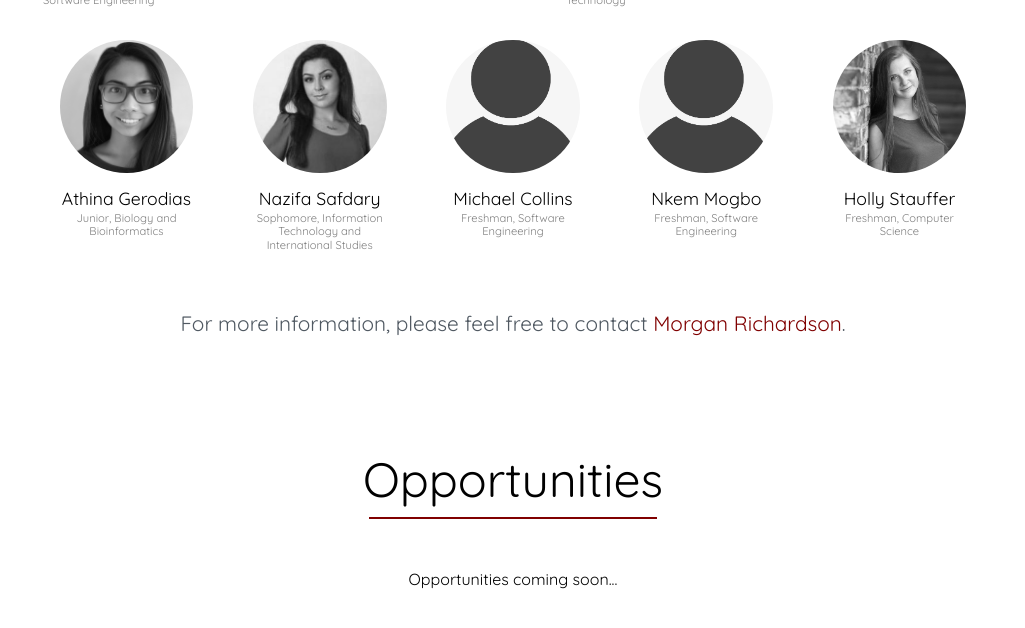
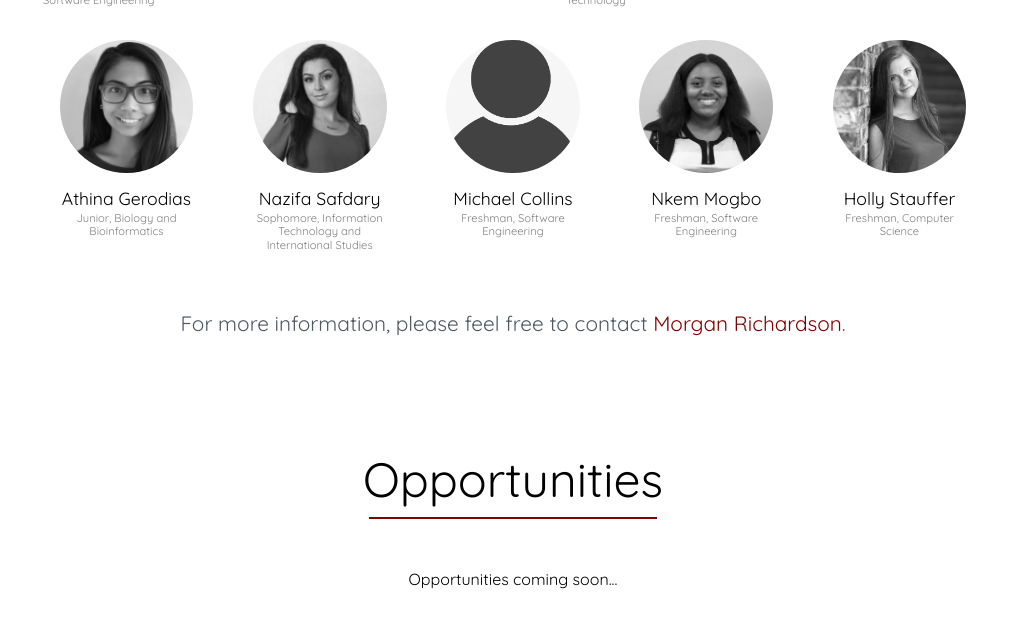
Before and after one commit to cs-stac/cs-stac-website, a plain HTML site: page index.html in a window 1280 px wide. Shown: the part 1436-2064 px from the top of the page, without its empty margins (127-1152 px from the left). Drawn offline with Linux system fonts and the light colour scheme.

Commit message:
update: headshot

```diff
--- a/index.html
+++ b/index.html
@@ -113,7 +113,7 @@
         <div class="pics col-md-2 text-center"><img src="headshots/placeholder.png" alt="Michael Collins">
           <h5 class="student-name">Michael Collins</h5>
           <h6 class="student-details">Freshman, Software Engineering</h6></div>
-        <div class="pics col-md-2 text-center"><img src="headshots/placeholder.png" alt="Nkem Mogbo">
+        <div class="pics col-md-2 text-center"><img src="headshots/nkem.jpg" alt="Nkem Mogbo">
           <h5 class="student-name">Nkem Mogbo</h5>
           <h6 class="student-details">Freshman, Software Engineering</h6></div>
         <div class="pics col-md-2 text-center"><img src="headshots/holly.jpg" alt="Holly Stauffer">
```
Also changed, not shown: headshots/nkem.jpg (added), 1 other file.
